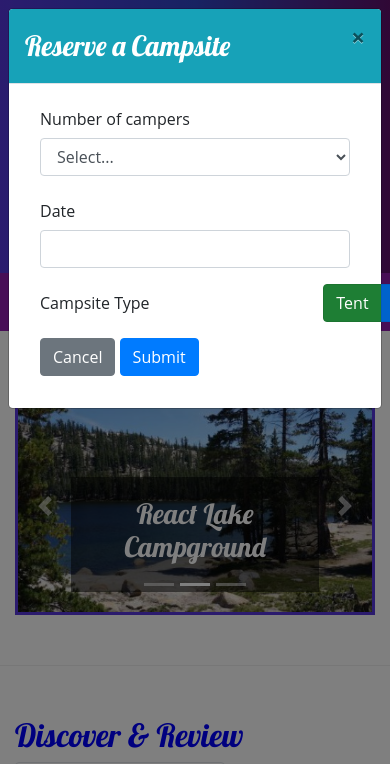
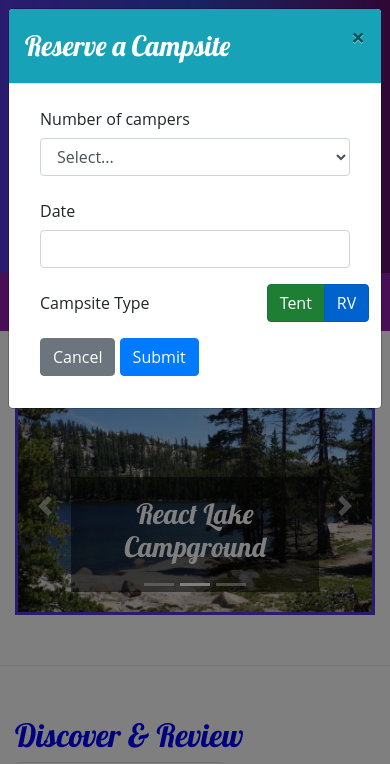
Before and after one commit to krisb09/nucampsite, a website: page index.html in a window 390 px wide. Both pictures are taken after a click on the button "Reserve Campsite". Shown: the top 764 px of the page. Drawn offline with nearby package versions, Linux system fonts and the light colour scheme.

Commit message:
Week 3 Assignment

```diff
--- a/index.html
+++ b/index.html
@@ -75,7 +75,7 @@
                                 </div>
                             </div>
                             <div class="form-group row">
-                                <label class="col col-sm-6 col-form-label">Campsite Type</label>
+                                <label class="col-8 col-sm-6 col-form-label">Campsite Type</label>
                                 <div class="col-2 btn-group btn-group-toggle" data-toggle="buttons">
                                     <label class="btn btn-success active">
                                         <input type="radio" name="siteType" id="siteTent" checked> Tent
--- a/package.json
+++ b/package.json
@@ -14,6 +14,7 @@
     "lite-server": "^2.6.1"
   },
   "dependencies": {
+    "@fortawesome/fontawesome-free": "^5.15.4",
     "bootstrap": "^4.5.2",
     "bootstrap-social": "^5.1.1",
     "font-awesome": "^4.7.0",
```
Also changed, not shown: 1 other file.
